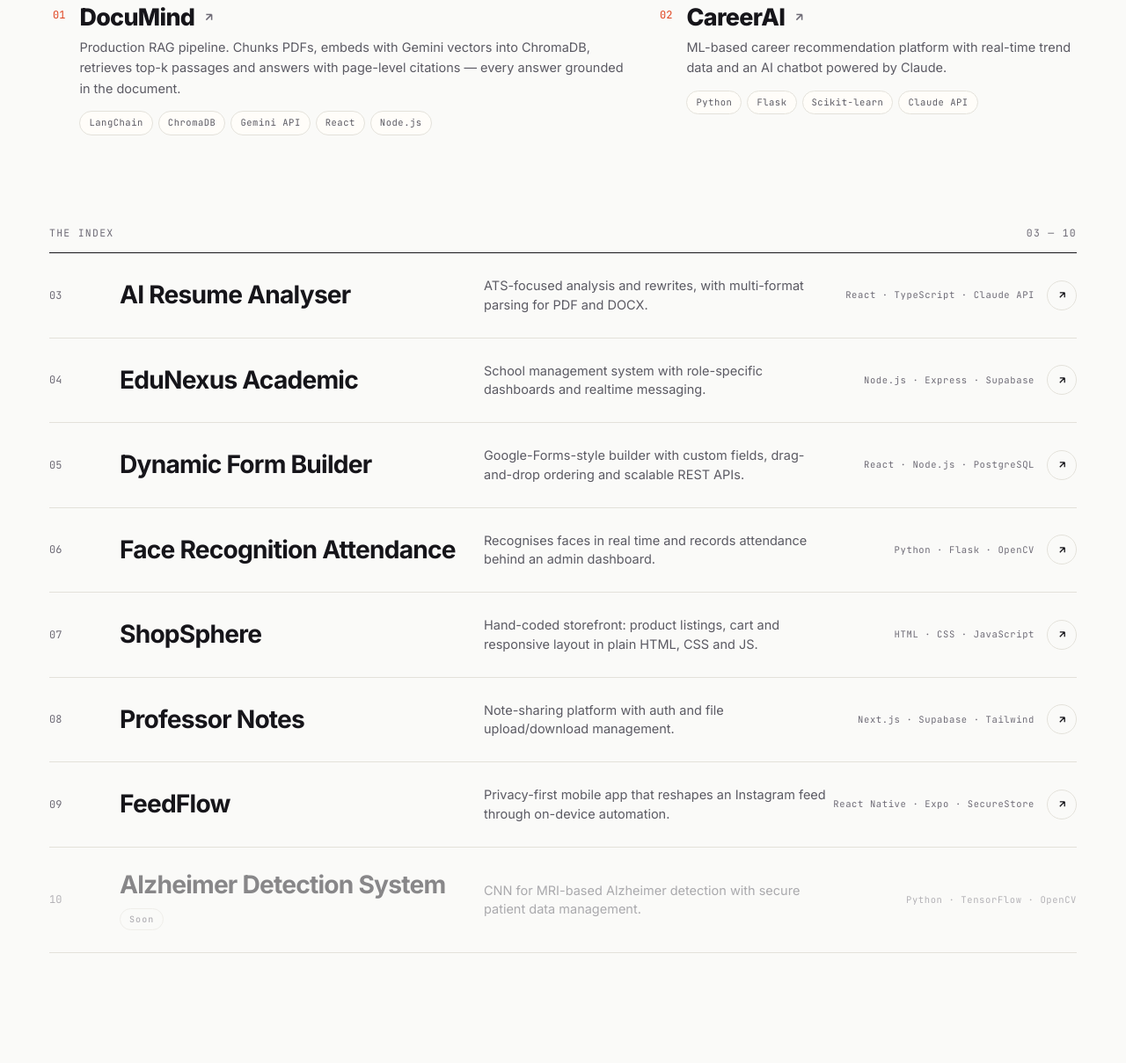
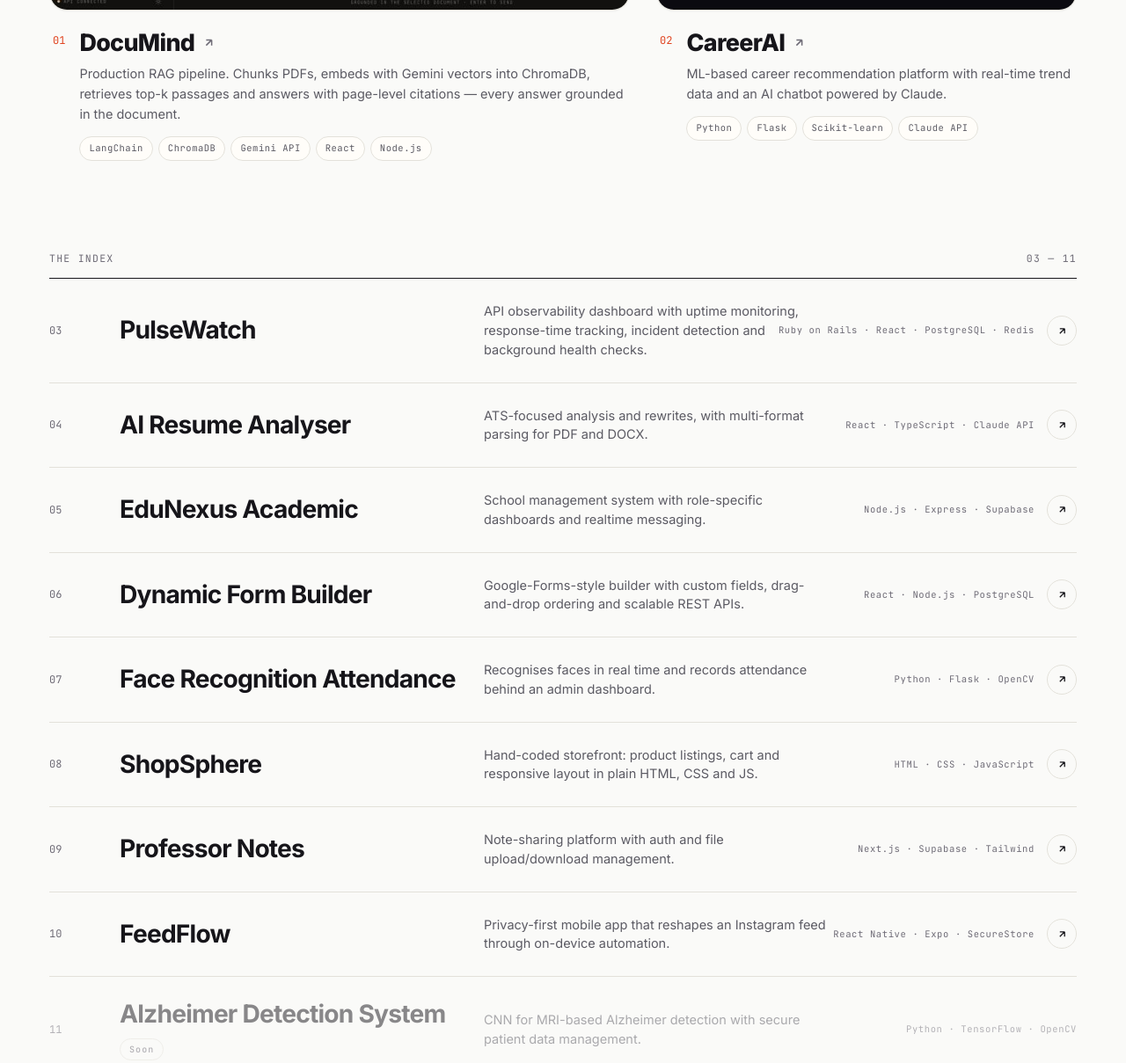
Before and after one commit to Sarthak080904/Resume, a plain HTML site: page index.html in a window 1280 px wide. Shown: the part 1566-2775 px from the top of the page at 88% size. Drawn offline with Linux system fonts and the light colour scheme.

Commit message:
Add PulseWatch to portfolio

```diff
--- a/index.html
+++ b/index.html
@@ -4,12 +4,12 @@
 <meta charset="UTF-8">
 <meta name="viewport" content="width=device-width, initial-scale=1, viewport-fit=cover">
 <title>Sarthak Bhujbal — AI &amp; Full-Stack Engineer</title>
-<meta name="description" content="Sarthak Bhujbal — final-year BCA student in Pune building AI and full-stack products. Ten shipped, nine live: RAG pipelines, ML platforms, React Native apps and production REST APIs.">
+<meta name="description" content="Sarthak Bhujbal — final-year BCA student in Pune building AI and full-stack products. Eleven shipped, ten live: observability platforms, RAG pipelines, ML systems, mobile apps and production REST APIs.">
 <link rel="canonical" href="https://sarthakbhujbalportfolio.vercel.app/">
 <meta name="theme-color" content="#fafaf8">
 <meta property="og:type" content="website">
 <meta property="og:title" content="Sarthak Bhujbal — AI &amp; Full-Stack Engineer">
-<meta property="og:description" content="Ten shipped products, nine live right now. AI tools, mobile and full-stack web — built and deployed end to end.">
+<meta property="og:description" content="Eleven shipped products, ten live right now. AI tools, observability platforms, mobile and full-stack web — built and deployed end to end.">
 <meta property="og:url" content="https://sarthakbhujbalportfolio.vercel.app/">
 <meta property="og:image" content="https://sarthakbhujbalportfolio.vercel.app/assets/documind.jpg">
 <meta name="twitter:card" content="summary_large_image">
@@ -393,9 +393,9 @@ footer .wrap{display:flex;justify-content:space-between;flex-wrap:wrap;gap:10px
       <span class="ln"><span><em>ships</em>.</span></span>
     </h1>
     <div class="hero-grid">
-      <p class="hero-lede">Final-year BCA student at <b>MIT ADT University</b>, Pune. Ten products shipped, <b>nine live right now</b> — AI tooling, mobile and full-stack web, built and deployed end to end. Not prototypes.</p>
+      <p class="hero-lede">Final-year BCA student at <b>MIT ADT University</b>, Pune. Eleven products shipped, <b>ten live right now</b> — AI tooling, observability, mobile and full-stack web, built and deployed end to end. Not prototypes.</p>
       <div class="stats">
-        <div class="stat"><div class="n"><em>10</em></div><div class="l">Live projects</div></div>
+        <div class="stat"><div class="n"><em>11</em></div><div class="l">Shipped projects</div></div>
         <div class="stat"><div class="n">05</div><div class="l">AI / ML builds</div></div>
         <div class="stat"><div class="n">8.11</div><div class="l">CGPA</div></div>
       </div>
@@ -411,7 +411,7 @@ footer .wrap{display:flex;justify-content:space-between;flex-wrap:wrap;gap:10px
     <div class="sec-head">
       <div>
         <div class="sec-kicker rv">Selected work</div>
-        <h2 class="rv" data-d="1">Ten products.<br>Nine live links.</h2>
+        <h2 class="rv" data-d="1">Eleven products.<br>Ten live links.</h2>
       </div>
       <p class="sec-desc rv" data-d="2">Every link opens the actual deployed app — no mockups, no case-study fiction. Two highlights first, then the full index.</p>
     </div>
@@ -454,7 +454,7 @@ footer .wrap{display:flex;justify-content:space-between;flex-wrap:wrap;gap:10px
 
     <div class="idx-head">
       <span class="mono">The index</span>
-      <span class="mono">03 — 10</span>
+      <span class="mono">03 — 11</span>
     </div>
     <ul class="list" id="list"></ul>
   </div>
@@ -625,21 +625,23 @@ footer .wrap{display:flex;justify-content:space-between;flex-wrap:wrap;gap:10px
   addEventListener('keydown', function (e) { if (e.key === 'Escape' && nav.classList.contains('open')) setMenu(false); });
 
   var projects = [
-    { idx: '03', name: 'AI Resume Analyser', tag: 'ATS-focused analysis and rewrites, with multi-format parsing for PDF and DOCX.', tech: 'React · TypeScript · Claude API', url: 'https://ai-resume-builder-analyser-wl7c.vercel.app/', img: 'resume-analyser' },
-    { idx: '04', name: 'EduNexus Academic', tag: 'School management system with role-specific dashboards and realtime messaging.', tech: 'Node.js · Express · Supabase', url: 'https://edunexus-academic-srxq.onrender.com/', img: 'edunexus' },
-    { idx: '05', name: 'Dynamic Form Builder', tag: 'Google-Forms-style builder with custom fields, drag-and-drop ordering and scalable REST APIs.', tech: 'React · Node.js · PostgreSQL', url: 'https://dynamic-form-builder-five-phi.vercel.app/', img: 'form-builder' },
-    { idx: '06', name: 'Face Recognition Attendance', tag: 'Recognises faces in real time and records attendance behind an admin dashboard.', tech: 'Python · Flask · OpenCV', url: 'https://face-recognition-attendance-system-5n6v.onrender.com', img: 'face-recognition' },
-    { idx: '07', name: 'ShopSphere', tag: 'Hand-coded storefront: product listings, cart and responsive layout in plain HTML, CSS and JS.', tech: 'HTML · CSS · JavaScript', url: 'https://shop-sphere-phi-mocha.vercel.app/', img: 'shopsphere' },
-    { idx: '08', name: 'Professor Notes', tag: 'Note-sharing platform with auth and file upload/download management.', tech: 'Next.js · Supabase · Tailwind', url: 'https://professor-notes.vercel.app/', img: null },
-    { idx: '09', name: 'FeedFlow', tag: 'Privacy-first mobile app that reshapes an Instagram feed through on-device automation.', tech: 'React Native · Expo · SecureStore', url: 'https://expo.dev/accounts/sarthak7305/projects/feedflow', img: 'feedflow' },
-    { idx: '10', name: 'Alzheimer Detection System', tag: 'CNN for MRI-based Alzheimer detection with secure patient data management.', tech: 'Python · TensorFlow · OpenCV', url: null, img: null }
+    { idx: '03', name: 'PulseWatch', tag: 'API observability dashboard with uptime monitoring, response-time tracking, incident detection and background health checks.', tech: 'Ruby on Rails · React · PostgreSQL · Redis', url: 'https://pulsewatch-tan.vercel.app/', img: 'pulsewatch.png' },
+    { idx: '04', name: 'AI Resume Analyser', tag: 'ATS-focused analysis and rewrites, with multi-format parsing for PDF and DOCX.', tech: 'React · TypeScript · Claude API', url: 'https://ai-resume-builder-analyser-wl7c.vercel.app/', img: 'resume-analyser' },
+    { idx: '05', name: 'EduNexus Academic', tag: 'School management system with role-specific dashboards and realtime messaging.', tech: 'Node.js · Express · Supabase', url: 'https://edunexus-academic-srxq.onrender.com/', img: 'edunexus' },
+    { idx: '06', name: 'Dynamic Form Builder', tag: 'Google-Forms-style builder with custom fields, drag-and-drop ordering and scalable REST APIs.', tech: 'React · Node.js · PostgreSQL', url: 'https://dynamic-form-builder-five-phi.vercel.app/', img: 'form-builder' },
+    { idx: '07', name: 'Face Recognition Attendance', tag: 'Recognises faces in real time and records attendance behind an admin dashboard.', tech: 'Python · Flask · OpenCV', url: 'https://face-recognition-attendance-system-5n6v.onrender.com', img: 'face-recognition' },
+    { idx: '08', name: 'ShopSphere', tag: 'Hand-coded storefront: product listings, cart and responsive layout in plain HTML, CSS and JS.', tech: 'HTML · CSS · JavaScript', url: 'https://shop-sphere-phi-mocha.vercel.app/', img: 'shopsphere' },
+    { idx: '09', name: 'Professor Notes', tag: 'Note-sharing platform with auth and file upload/download management.', tech: 'Next.js · Supabase · Tailwind', url: 'https://professor-notes.vercel.app/', img: null },
+    { idx: '10', name: 'FeedFlow', tag: 'Privacy-first mobile app that reshapes an Instagram feed through on-device automation.', tech: 'React Native · Expo · SecureStore', url: 'https://expo.dev/accounts/sarthak7305/projects/feedflow', img: 'feedflow' },
+    { idx: '11', name: 'Alzheimer Detection System', tag: 'CNN for MRI-based Alzheimer detection with secure patient data management.', tech: 'Python · TensorFlow · OpenCV', url: null, img: null }
   ];
 
   var arrow = '<svg viewBox="0 0 24 24" fill="none" stroke="currentColor" stroke-width="2.4" aria-hidden="true"><path d="M7 17L17 7M17 7H7M17 7V17"/></svg>';
 
   document.getElementById('list').innerHTML = projects.map(function (p) {
+    var asset = p.img && p.img.indexOf('.') === -1 ? p.img + '.jpg' : p.img;
     var shot = p.img
-      ? '<img src="assets/' + p.img + '.jpg" alt="' + p.name + ' screenshot" loading="lazy" decoding="async">'
+      ? '<img src="assets/' + asset + '" alt="' + p.name + ' screenshot" loading="lazy" decoding="async">'
       : '<div class="shot-void">No capture yet</div>';
     var inner =
       '<div class="r-shot">' + shot + '</div>' +
@@ -649,7 +651,7 @@ footer .wrap{display:flex;justify-content:space-between;flex-wrap:wrap;gap:10px
       '<span class="r-end"><span class="r-tech">' + p.tech + '</span>' +
       (p.url ? '<span class="r-arrow">' + arrow + '</span>' : '') + '</span>';
     return p.url
-      ? '<li class="row rv"><a href="' + p.url + '" target="_blank" rel="noopener" data-img="' + (p.img || '') + '">' + inner + '</a></li>'
+      ? '<li class="row rv"><a href="' + p.url + '" target="_blank" rel="noopener" data-img="' + (asset || '') + '">' + inner + '</a></li>'
       : '<li class="row rv"><div class="dead">' + inner + '</div></li>';
   }).join('');
 
@@ -675,7 +677,7 @@ footer .wrap{display:flex;justify-content:space-between;flex-wrap:wrap;gap:10px
       if (!key) return;
       a.addEventListener('pointerenter', function (e) {
         if (e.pointerType !== 'mouse') return;
-        peekImg.src = 'assets/' + key + '.jpg';
+        peekImg.src = 'assets/' + (key.indexOf('.') === -1 ? key + '.jpg' : key);
         cx = tx = e.clientX;
         cy = ty = e.clientY;
         live = true;
```
Also changed, not shown: assets/pulsewatch.png (added).
